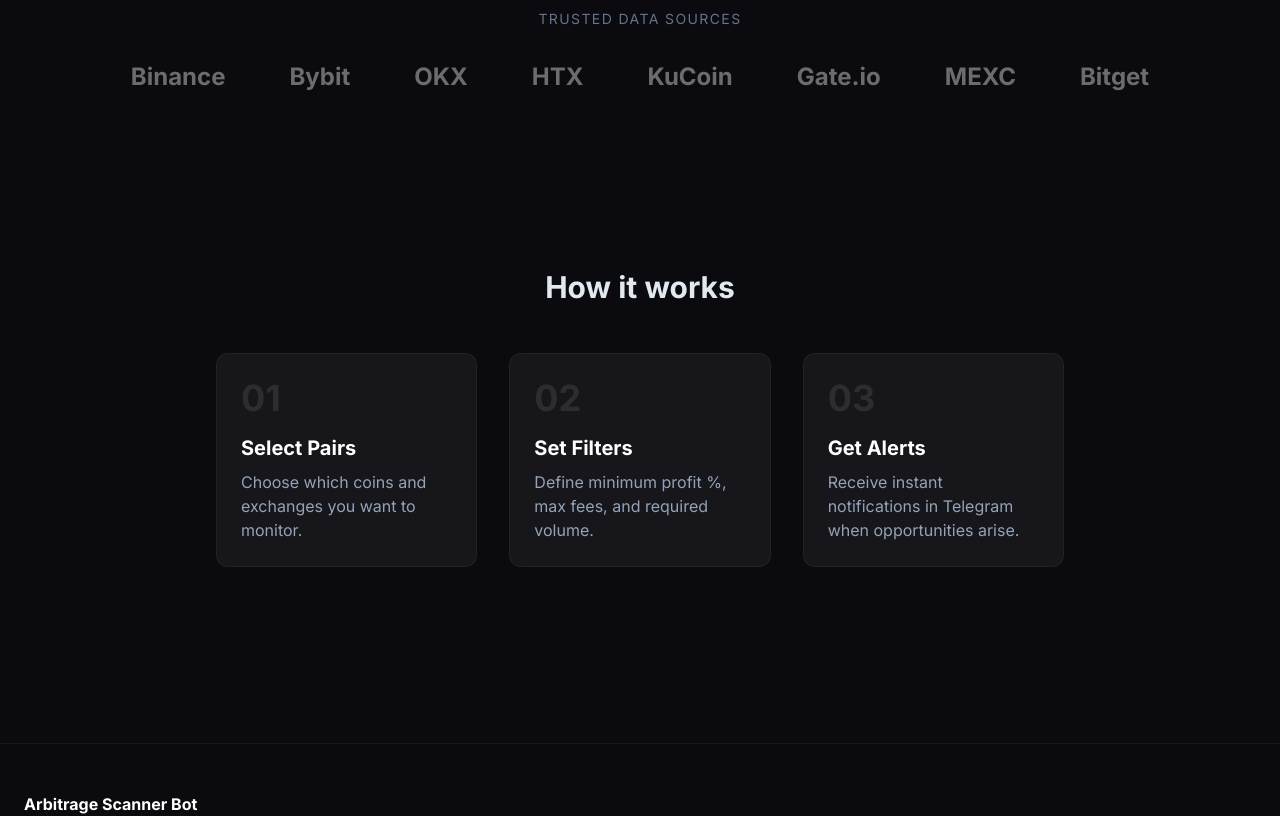
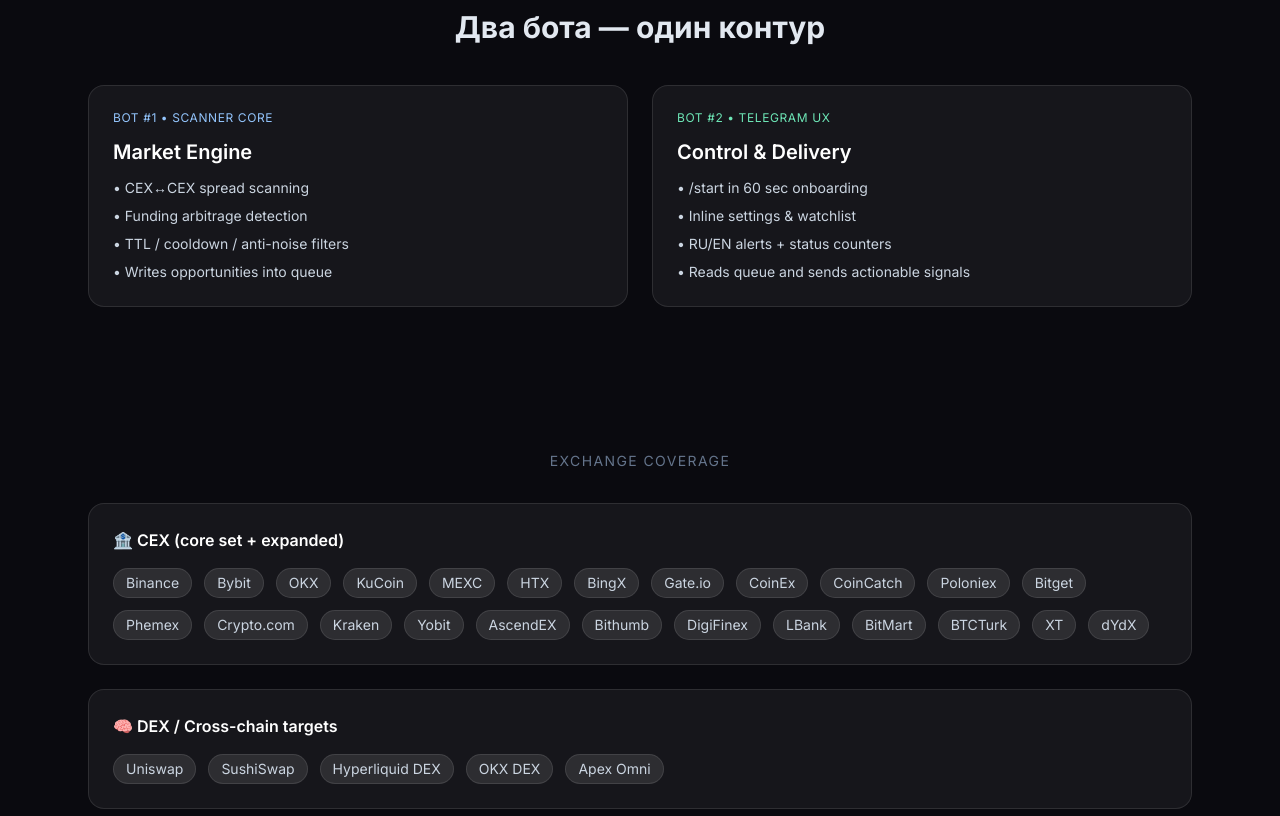
Before and after one commit to greencaram-beep/arblavai, a Next.js app: page /en in a window 1280 px wide. Shown: the part 1760-2576 px from the top of the page. Built offline with nearby package versions, Linux system fonts and the light colour scheme.

Commit message:
Add dual-bot dashboard blocks and 50+ exchange roadmap sections

```diff
--- a/app/[locale]/page.tsx
+++ b/app/[locale]/page.tsx
@@ -12,31 +12,73 @@
       <LiveStats />
       <BentoFeatures />
 
-      {/* Exchanges */}
-      <section className="py-20 text-center">
-        <p className="text-slate-500 mb-8 uppercase tracking-widest text-sm">Trusted Data Sources</p>
-        <div className="flex flex-wrap justify-center gap-8 md:gap-16 opacity-40 hover:opacity-100 transition-all duration-500 grayscale hover:grayscale-0">
-           {['Binance', 'Bybit', 'OKX', 'HTX', 'KuCoin', 'Gate.io', 'MEXC', 'Bitget'].map(ex => (
-             <span key={ex} className="text-2xl font-bold text-white cursor-default select-none">{ex}</span>
-           ))}
+      {/* Dual bot architecture */}
+      <section className="py-20 px-6 max-w-6xl mx-auto">
+        <h2 className="text-3xl font-bold text-center mb-10">Два бота — один контур</h2>
+        <div className="grid md:grid-cols-2 gap-6">
+          <div className="rounded-2xl bg-white/5 border border-white/10 p-6">
+            <p className="text-xs uppercase tracking-wider text-blue-300 mb-3">BOT #1 • Scanner Core</p>
+            <h3 className="text-xl font-semibold text-white mb-3">Market Engine</h3>
+            <ul className="space-y-2 text-slate-300 text-sm">
+              <li>• CEX↔CEX spread scanning</li>
+              <li>• Funding arbitrage detection</li>
+              <li>• TTL / cooldown / anti-noise filters</li>
+              <li>• Writes opportunities into queue</li>
+            </ul>
+          </div>
+          <div className="rounded-2xl bg-white/5 border border-white/10 p-6">
+            <p className="text-xs uppercase tracking-wider text-emerald-300 mb-3">BOT #2 • Telegram UX</p>
+            <h3 className="text-xl font-semibold text-white mb-3">Control & Delivery</h3>
+            <ul className="space-y-2 text-slate-300 text-sm">
+              <li>• /start in 60 sec onboarding</li>
+              <li>• Inline settings & watchlist</li>
+              <li>• RU/EN alerts + status counters</li>
+              <li>• Reads queue and sends actionable signals</li>
+            </ul>
+          </div>
         </div>
       </section>
 
-      {/* How it works */}
-      <section className="py-24 px-6 max-w-4xl mx-auto text-center">
-        <h2 className="text-3xl font-bold mb-12">How it works</h2>
-        <div className="grid md:grid-cols-3 gap-8 text-left">
-          {[
-            { step: "01", title: "Select Pairs", text: "Choose which coins and exchanges you want to monitor." },
-            { step: "02", title: "Set Filters", text: "Define minimum profit %, max fees, and required volume." },
-            { step: "03", title: "Get Alerts", text: "Receive instant notifications in Telegram when opportunities arise." }
-          ].map((s) => (
-            <div key={s.step} className="p-6 rounded-xl bg-white/5 border border-white/5">
-              <div className="text-4xl font-bold text-white/10 mb-4">{s.step}</div>
-              <h3 className="text-xl font-bold text-white mb-2">{s.title}</h3>
-              <p className="text-slate-400">{s.text}</p>
-            </div>
-          ))}
+      {/* Exchange universe */}
+      <section className="py-16 px-6 max-w-6xl mx-auto">
+        <p className="text-slate-500 mb-8 uppercase tracking-widest text-sm text-center">Exchange Coverage</p>
+        <div className="rounded-2xl bg-white/5 border border-white/10 p-6 mb-6">
+          <p className="text-white font-semibold mb-4">🏦 CEX (core set + expanded)</p>
+          <div className="flex flex-wrap gap-3 text-sm text-slate-300">
+            {['Binance','Bybit','OKX','KuCoin','MEXC','HTX','BingX','Gate.io','CoinEx','CoinCatch','Poloniex','Bitget','Phemex','Crypto.com','Kraken','Yobit','AscendEX','Bithumb','DigiFinex','LBank','BitMart','BTCTurk','XT','dYdX'].map(ex => (
+              <span key={ex} className="px-3 py-1 rounded-full bg-white/10 border border-white/10">{ex}</span>
+            ))}
+          </div>
+        </div>
+        <div className="rounded-2xl bg-white/5 border border-white/10 p-6">
+          <p className="text-white font-semibold mb-4">🧠 DEX / Cross-chain targets</p>
+          <div className="flex flex-wrap gap-3 text-sm text-slate-300">
+            {['Uniswap','SushiSwap','Hyperliquid DEX','OKX DEX','Apex Omni'].map(ex => (
+              <span key={ex} className="px-3 py-1 rounded-full bg-white/10 border border-white/10">{ex}</span>
+            ))}
+          </div>
+        </div>
+      </section>
+
+      {/* 50+ roadmap */}
+      <section className="py-20 px-6 max-w-5xl mx-auto text-center">
+        <h2 className="text-3xl font-bold mb-10">Roadmap to 50+ Exchanges</h2>
+        <div className="grid md:grid-cols-3 gap-5 text-left">
+          <div className="p-5 rounded-xl bg-white/5 border border-white/10">
+            <p className="text-sm text-blue-300 mb-2">Phase 1 (NOW)</p>
+            <p className="text-white font-semibold mb-2">25 live connectors</p>
+            <p className="text-slate-400 text-sm">Стабильный пул через CCXT + quality filters.</p>
+          </div>
+          <div className="p-5 rounded-xl bg-white/5 border border-white/10">
+            <p className="text-sm text-emerald-300 mb-2">Phase 2</p>
+            <p className="text-white font-semibold mb-2">35+ exchanges</p>
+            <p className="text-slate-400 text-sm">Добавляем alias/legacy коннекторы и fallback источники.</p>
+          </div>
+          <div className="p-5 rounded-xl bg-white/5 border border-white/10">
+            <p className="text-sm text-fuchsia-300 mb-2">Phase 3</p>
+            <p className="text-white font-semibold mb-2">50+ exchanges</p>
+            <p className="text-slate-400 text-sm">Кастомные адаптеры + мониторинг качества каналов в real-time.</p>
+          </div>
         </div>
       </section>
     </>
```
